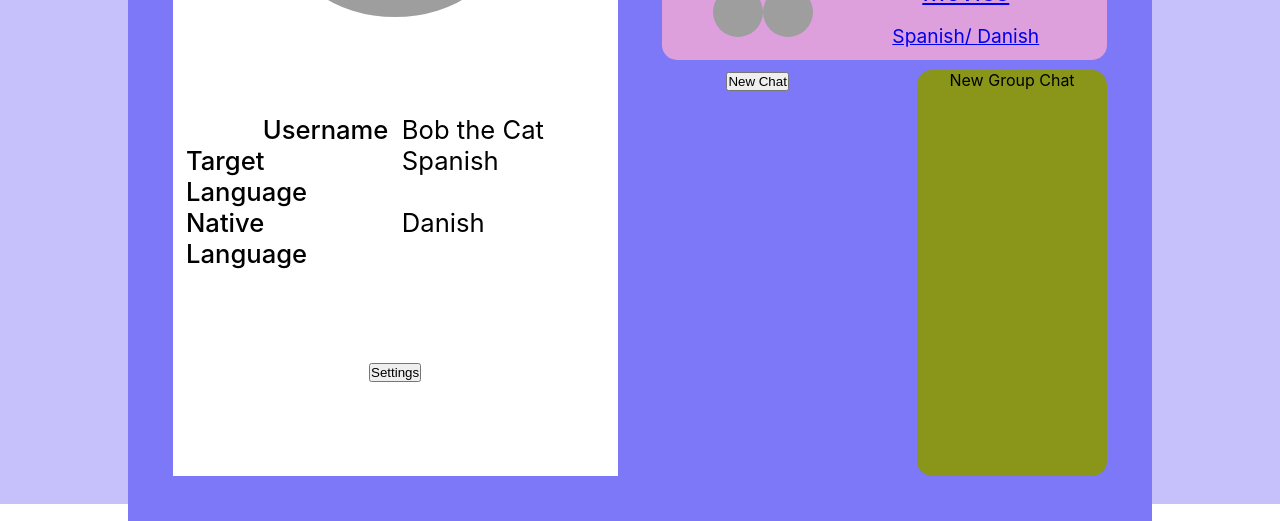
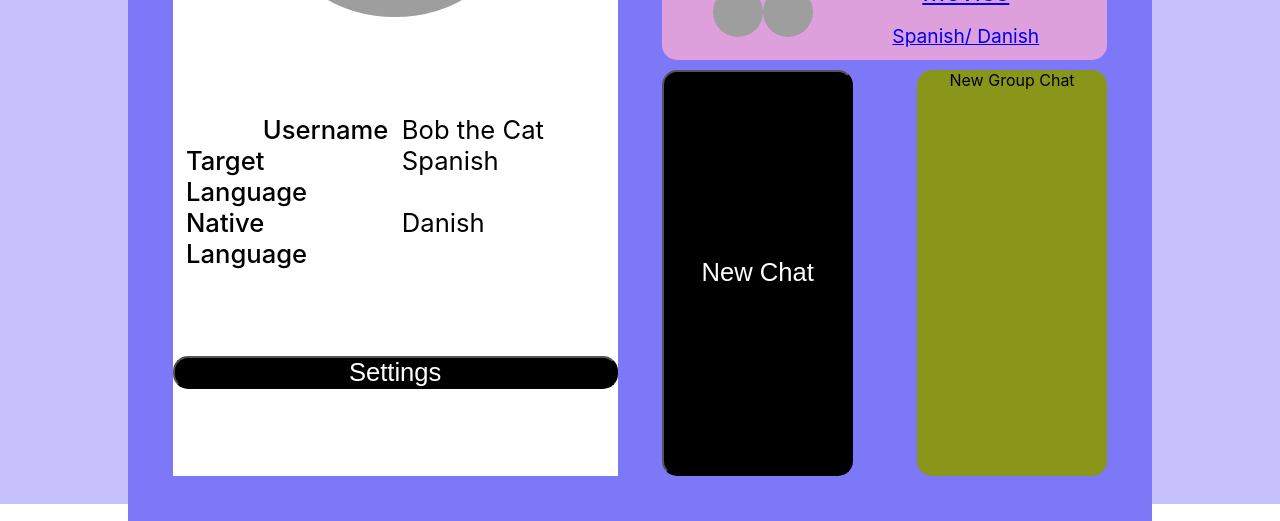
Before and after one commit to mackneupart/chat-app-TxID, a React (Create React App) app: page /home in a window 1280 px wide. Shown: the part 296-817 px from the top of the page. Built offline with nearby package versions, Linux system fonts and the light colour scheme; grey boxes are pictures that could not be loaded.

Commit message:
add logic to handle chat components

```diff
--- a/src/Pages/Home.js
+++ b/src/Pages/Home.js
@@ -3,9 +3,10 @@ import "./Home.css";
 import UserData from "../Components/UserData";
 import ChatList from "../Components/home/ChatList";
 import ChatAdd from "../Components/home/ChatAdd";
+import Button from "../Components/Button";
 
 export default function Home() {
-  const [ chatList, setChatList ] = useState(UserData);
+  const [chatList, setChatList] = useState(UserData);
 
   const getMainUser = (user) => {
     return UserData.find((u) => u.id === user);
@@ -14,13 +15,34 @@ export default function Home() {
   const mainUser = getMainUser("01");
 
   function addChat() {
-    console.log(chatList)
     setChatList([
       ...chatList,
-      {id: Math.random().toString(), username: "Kitty What Up", TL:"French", NL:"English", image:"https://media.npr.org/assets/img/2021/08/11/gettyimages-1279899488_wide-f3860ceb0ef19643c335cb34df3fa1de166e2761-s1100-c50.jpg"}
+      {
+        id: Math.random().toString(),
+        username: "Kitty What Up",
+        TL: "French",
+        NL: "English",
+        image:
+          "https://media.npr.org/assets/img/2021/08/11/gettyimages-1279899488_wide-f3860ceb0ef19643c335cb34df3fa1de166e2761-s1100-c50.jpg",
+        chatType: "single",
+      },
     ]);
-    console.log(chatList)
-  };
+  }
+
+  function addGroupChat() {
+    setChatList([
+      ...chatList,
+      {
+        id: Math.random().toString(),
+        username: "Kitty What Up",
+        TL: "French",
+        NL: "English",
+        image:
+          "https://media.npr.org/assets/img/2021/08/11/gettyimages-1279899488_wide-f3860ceb0ef19643c335cb34df3fa1de166e2761-s1100-c50.jpg",
+        chatType: "group",
+      },
+    ]);
+  }
 
   return (
     <div>
@@ -43,24 +65,22 @@ export default function Home() {
               <div className="userInfoPlaceholder">{mainUser.NL}</div>
             </div>
             <div className="settingsButton">
-              <button>Settings</button>
+              <Button text="Settings" />
             </div>
           </div>
           <div className="chatOverview">
             <div className="chat">
-            <ChatList chatList={chatList} />
+              <ChatList chatList={chatList} />
             </div>
             <div className="newChats">
               <div className="newChat">
-                <button onClick={addChat}>New Chat</button>
+                <Button click={addChat} text="New Chat" />
               </div>
               <div className="newGroupChat">New Group Chat</div>
             </div>
           </div>
         </div>
       </div>
-
-
     </div>
   );
-};
+}
```
